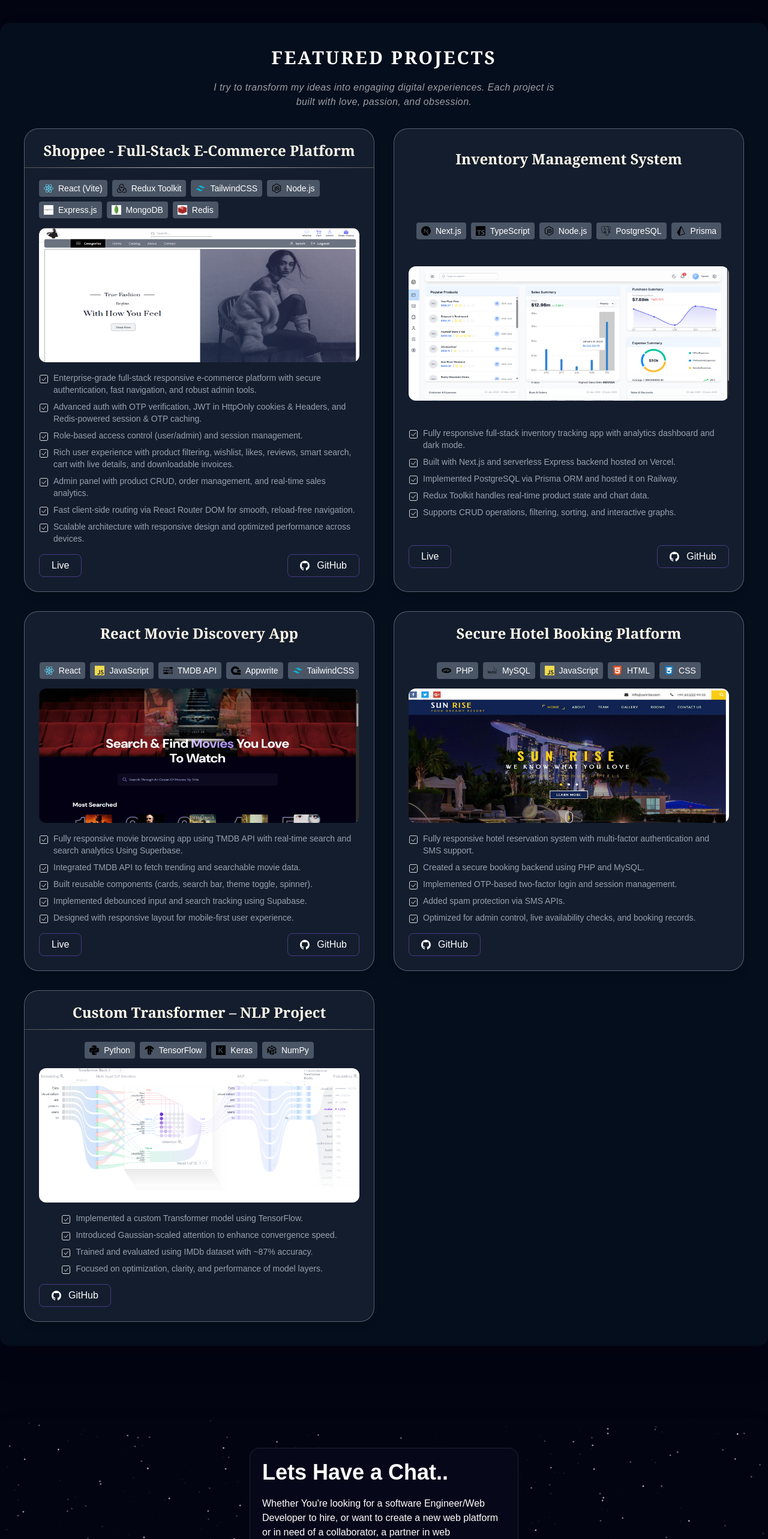
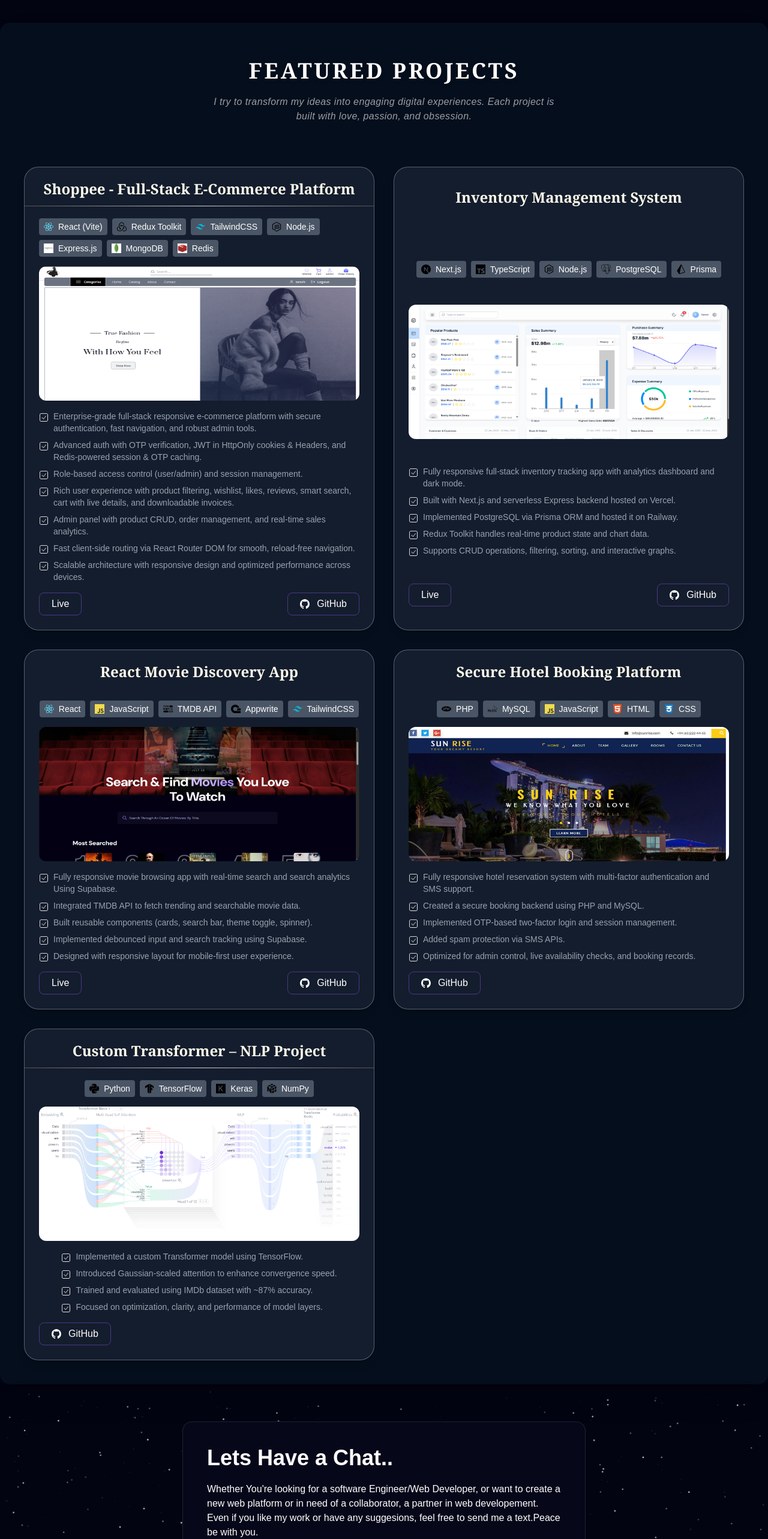
Before and after one commit to mhtbtanvir/devTanvir, a React (Vite) app: page / in a window 1280 px wide. Shown: the part 1780-4346 px from the top of the page at 60% size. Built offline with nearby package versions, Linux system fonts and the light colour scheme; a web font is replaced by a local one.

Commit message:
typo fix

```diff
--- a/src/constants/index.js
+++ b/src/constants/index.js
@@ -55,7 +55,7 @@ export const myProjects = [
     id: 3,
     title: "React Movie Discovery App",
     subDescription: [
-      "Fully responsive movie browsing app using TMDB API with real-time search and search analytics Using Superbase.",
+      "Fully responsive movie browsing app with real-time search and search analytics Using Supabase.",
       "Integrated TMDB API to fetch trending and searchable movie data.",
       "Built reusable components (cards, search bar, theme toggle, spinner).",
       "Implemented debounced input and search tracking using Supabase.",
--- a/src/sections/Contact.jsx
+++ b/src/sections/Contact.jsx
@@ -67,7 +67,7 @@ const Contact = () => {
 
   return (
   <section className='relative flex items-center
-    c-space section-spacing  rounded-2xl shadow-2xl' >
+   section-spacing  rounded-2xl shadow-2xl' >
     {showAlert && < Alert text={alertMessage}  type ={alertType} />}
     <Particles
     className='absolute inset-0 -z-10'
@@ -75,12 +75,12 @@ const Contact = () => {
     ease={80}
     color={"#ffffff"}
     refresh/>
-      <div className =" mt-20flex flex-col items-center justify-center
-        max-w-md p-5 mx-auto  border border-white/10 rounded-2xl bg-[#07071a]  ">
+      <div className ="flex flex-col  items-center justify-center
+        max-w-2xl m-h-xl p-10 mx-auto  border border-white/10 rounded-2xl bg-[#07071a]  ">
         <div className="flex flex-col items-start w-full gap-5 mb-10">
           <h2 className="text-heading">Lets Have a Chat..</h2>
           <p classname=" font-light text-neutral-400">
-            Whether You're looking for a software Engineer/Web Developer to hire,
+            Whether You're looking for a software Engineer/Web Developer,
             or want to create a new web platform or in need of a collaborator,
             a partner in web developement.
             Even if you like my work or have any
--- a/src/sections/Projects.jsx
+++ b/src/sections/Projects.jsx
@@ -22,7 +22,7 @@ const icons = {
 
 const Projects = () => {
   return (
-    <div className="relative container mx-auto bg-aqua/5 p-10 rounded-2xl shadow-2xl mt-30 ">
+    <div className="relative container mx-auto bg-aqua/5 pt-10 p-10 rounded-2xl md:-mb-28 shadow-2xl mt-30 ">
       {/* Uncomment Particles component below if you want animated background particles */}
       {/*
       <Particles
@@ -37,14 +37,14 @@ const Projects = () => {
 
       {/* Section Title */}
       <div className=" text-center">
-        <p className="mb-5 uppercase text-3xl font-serif font-bold tracking-widest text-white text-center drop-shadow-md">
+        <p className=" my-5 uppercase text-4xl font-serif font-bold tracking-widest text-white text-center drop-shadow-md">
           Featured Projects
         </p>
 
 
 
       {/* Introductory paragraph */}
-      <p className=" text-base text-white/60 italic tracking-wide mb-8 max-w-xl mx-auto">
+      <p className=" text-base pb-10 text-white/60 italic tracking-wide mb-8 max-w-xl mx-auto">
         I try to transform my ideas into engaging digital experiences. Each project is built with love, passion, and obsession.
       </p>
       </div>
```
